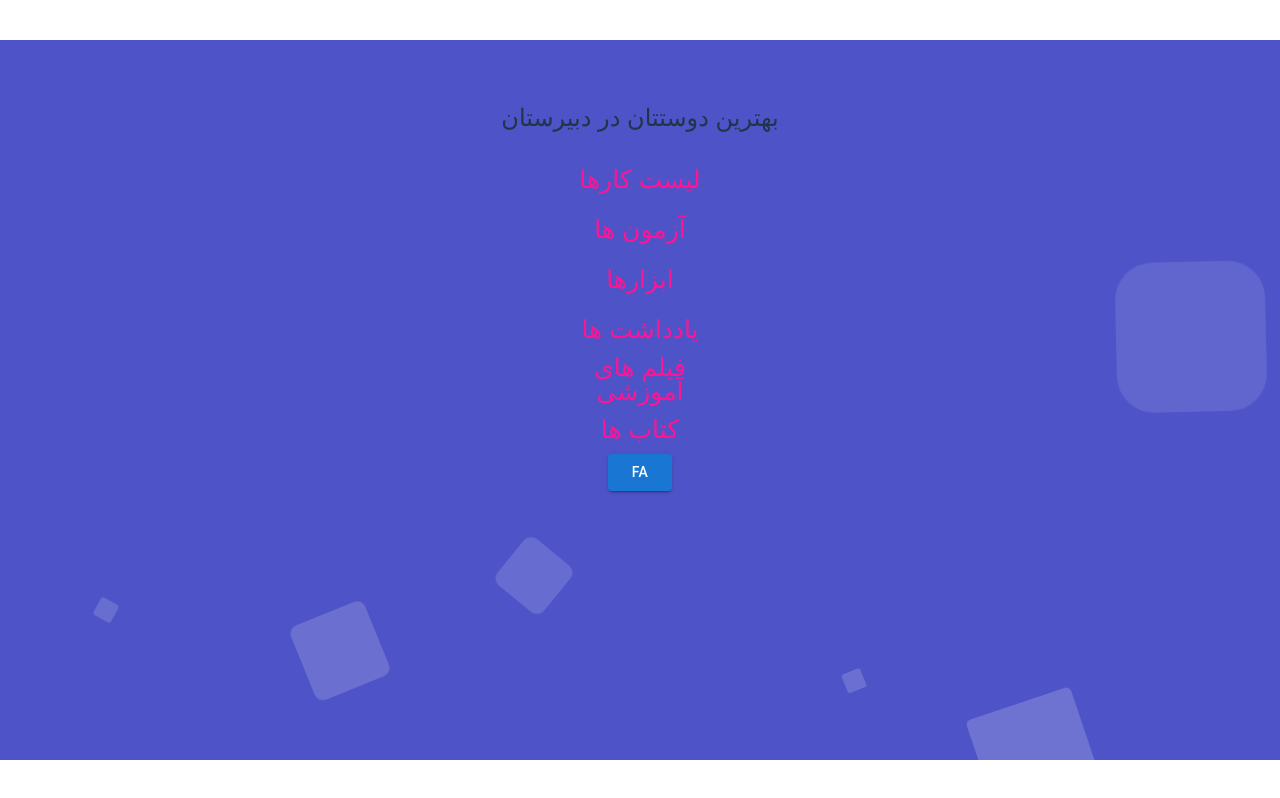
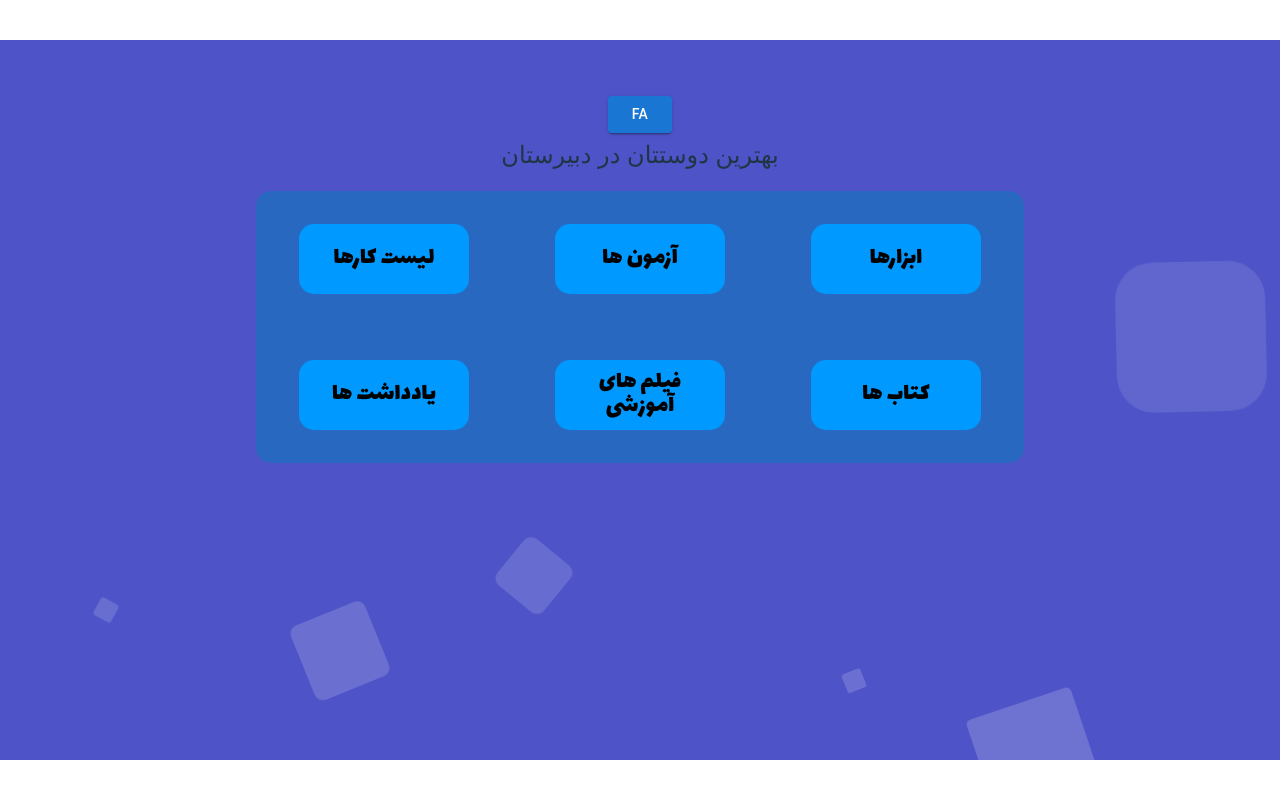
Before and after one commit to DevNerds2020/StudentAppPWA, a React (Vite) app: page / in a window 1280 px wide. Built offline with nearby package versions, Linux system fonts and the light colour scheme.

Commit message:
few-css-touches

```diff
--- a/src/App.jsx
+++ b/src/App.jsx
@@ -4,6 +4,8 @@ import { Provider } from 'react-redux';
 import { RouterProvider } from 'react-router-dom';
 import configureStore, { saveToLocalStorage } from './redux/store/configureStore';
 import router from './utils/custom-routes';
+import { Link } from 'react-router-dom';
+
 
 const store = configureStore();
 store.subscribe(() => saveToLocalStorage(store.getState()));
@@ -25,7 +27,7 @@ function App() {
           <li />
         </ul>
       </div>
-      <div className="context">
+            <div className="context">
         <Provider store={store}>
           <RouterProvider router={router} />
         </Provider>
--- /dev/null
+++ b/src/components/Home/Home.css
@@ -0,0 +1,41 @@
+@font-face {
+    font-family: 'lalezar';
+    src: url('../../assets/Lalezar-Regular.ttf');
+}
+
+.homeAppContainer{
+    background-color: #2868c1;
+    border-radius: 15px;
+
+}
+.iconBox{
+    margin: 30px;
+    padding: 3px;
+    padding-left: -1;
+    border-radius: 10px;
+}
+.homeRows{
+    display: flex;
+}
+.LinkStyle{
+    font-family: lalezar;
+    text-decoration: none;
+    background-color: rgb(0, 153, 255);
+    color: #000000;
+    width: 150px;
+    height: 50px;
+    font-size: 25px;
+    font-weight: bold;
+    margin: 0 10px;
+    padding: 10px;
+    border-radius: 15px;
+    display: flex;
+    justify-content: center;
+    align-items: center;
+}
+.LinkStyle:hover{
+    color: #393939;
+    background-color: #f0f8ff;
+    border-radius: 10px;
+    transition: 0.5s;
+  }
--- a/src/components/Home/Home.jsx
+++ b/src/components/Home/Home.jsx
@@ -5,28 +5,8 @@ import Fade from '@mui/material/Fade';
 import { Link } from 'react-router-dom';
 import { css } from '@emotion/css';
 import translation from '../../utils/translation';
+import "./Home.css"
 
-const LinkStyle = css`
-  text-decoration: none;
-  //pink color
-  color: #ff1493;
-  //dark blue color
-  width: 150px;
-  height: 50px;
-  font-size: 25px;
-  font-weight: bold;
-  margin: 0 10px;
-  display: flex;
-  justify-content: center;
-  align-items: center;
-  &:hover {
-    color: #ff69b4;
-    background-color: #f0f8ff;
-    border-radius: 10px;
-    transition: 0.5s;
-    scale: 1.1;
-  }
-`;
 function Home() {
   const [anchorEl, setAnchorEl] = useState(null);
   const dispatch = useDispatch();
@@ -50,6 +30,9 @@ function Home() {
         width: 100%;
       `}
     >
+            <Button variant="contained" onClick={openMenu}>
+        {localeLanguage}
+      </Button>
       <Menu
         id="fade-menu"
         MenuListProps={{
@@ -83,29 +66,48 @@ function Home() {
         >
           {translation[localeLanguage].highSchoolBody}
         </h2>
-
-        <Link className={LinkStyle} to="todo">
+        <Box className='homeAppContainer'>
+          <div className='homeRows'>
+          <Box className='iconBox'>
+            <Link className="LinkStyle" to="todo">
               {translation[localeLanguage].todo}
             </Link>
-        <Link className={LinkStyle} to="exams">
+          </Box>
+          <Box className='iconBox'>
+            <Link className="LinkStyle" to="exams">
               {translation[localeLanguage].exams}
             </Link>
-        <Link className={LinkStyle} to="tools">
+          </Box>
+          <Box className='iconBox'>
+            <Link className="LinkStyle" to="tools">
               {translation[localeLanguage].tools}
             </Link>
-        <Link className={LinkStyle} to="notes">
+          </Box>
+          </div>
+          <div className='homeRows'>
+          <Box className='iconBox'>
+
+            <Link className="LinkStyle" to="notes">
               {translation[localeLanguage].notes}
             </Link>
-        <Link className={LinkStyle} to="notes">
+          </Box>
+          <Box className='iconBox'>
+
+            <Link className="LinkStyle" to="notes">
               {translation[localeLanguage].teachingMovies}
             </Link>
-        <Link className={LinkStyle} to="notes">
+          </Box>
+          <Box className='iconBox'>
+
+            <Link className="LinkStyle" to="notes">
               {translation[localeLanguage].books}
             </Link>
           </Box>
-      <Button variant="contained" onClick={openMenu}>
-        {localeLanguage}
-      </Button>
+          </div>
+
+        </Box>
+      </Box>
+
     </Box>
   );
 }
--- a/src/components/TodoPage/TodoPage.css
+++ b/src/components/TodoPage/TodoPage.css
@@ -1,3 +1,16 @@
+@font-face {
+    font-family: 'lalezar';
+    src: url('../../assets/Lalezar-Regular.ttf');
+}
+
+
+.title{
+    color: #ff1493;
+    margin-top: 20px;
+    margin-left:20px;
+    font-family:lalezar ;
+}
+
 .addTodoBox{
     display: flex;
     flex-direction: row;
@@ -28,15 +41,18 @@
         color: #ff1493;
         height: 60px;
         width: 28rem;
-        overflow-wrap: break-word;
+        overflow-wrap:break-word;
 }
 .taskHolder{
-    width: 36.4rem;
+    width: 38.78rem;
     margin-top: -1.5rem;
     background-color:#676cd0;
     border-radius: 10px;
     overflow: scroll;
-    border:#676cd0
+    border:#676cd0;
+    min-height: 42px;
+    font-family: lalezar;
+
 }
 
 ::-webkit-scrollbar {
@@ -53,5 +69,8 @@
     justify-content: space-between;
     align-items: center;
     flex-direction: row;
+    text-align: right;
     margin: 20px;
+    overflow-wrap:break-word ;
+
 }
--- a/src/components/TodoPage/TodoPage.jsx
+++ b/src/components/TodoPage/TodoPage.jsx
@@ -126,11 +126,7 @@ function TodoPage() {
           </Box>
 
           <h2
-            className={css`
-          color: #ff1493;
-          margin-top: 20px;
-          margin-left:20px
-        `}
+            className='title'
           >
             {translation[localeLanguage].todo}
           </h2>
@@ -144,8 +140,10 @@ function TodoPage() {
 
               <h3
                 className={css`
-                color: #ff1493;
+                overflow-wrap:break-word ;
+                color: #00000;
                 margin: 10px;
+                max-width:23rem;
                 text-decoration: ${todo.isDone ? 'line-through' : 'none'};
               `}
               >
```
Also changed, not shown: src/assets/BlakaHollow-Regular.ttf (added), src/assets/Lalezar-Regular.ttf (added). Lines whose indentation alone changed are shown as unchanged.
